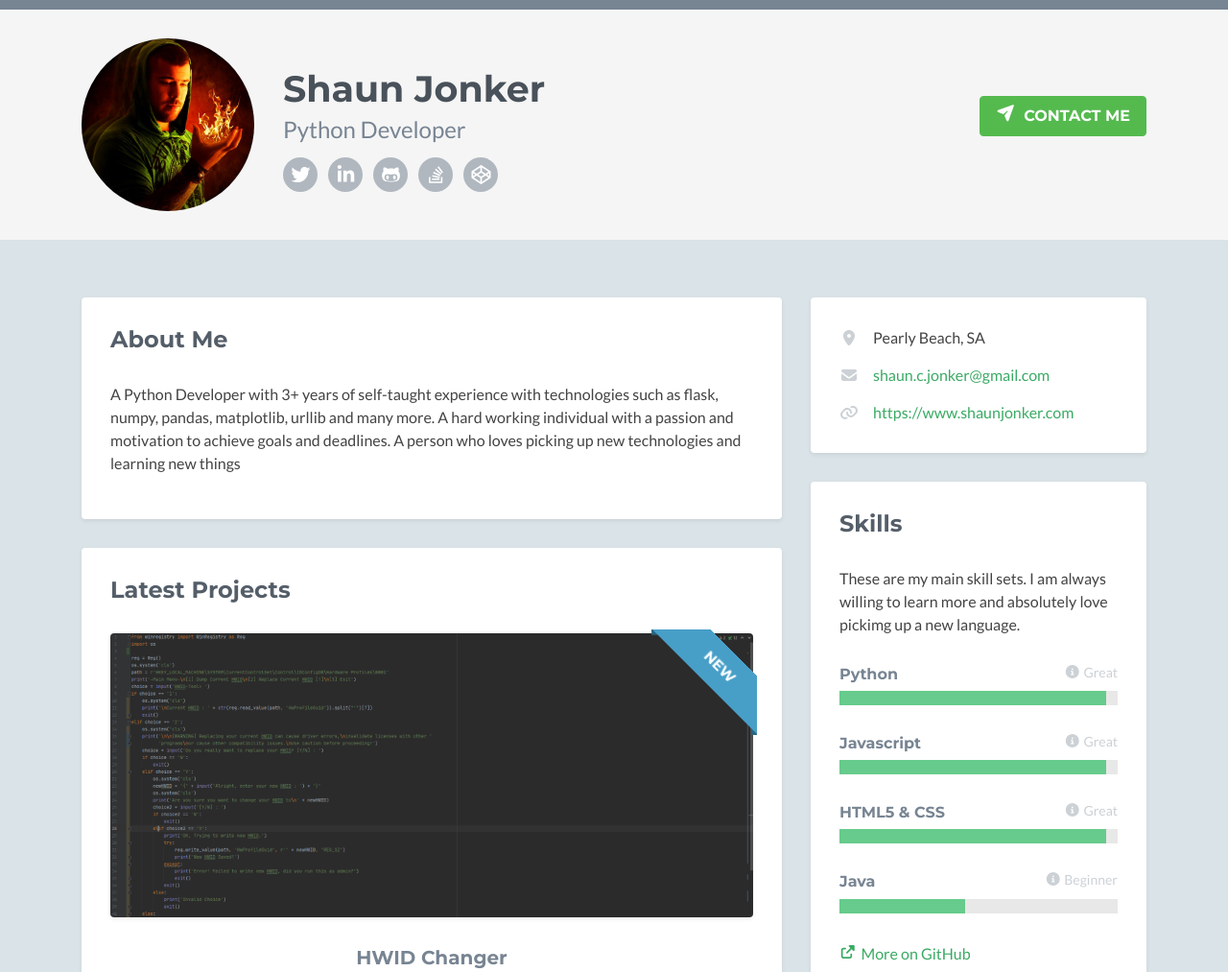
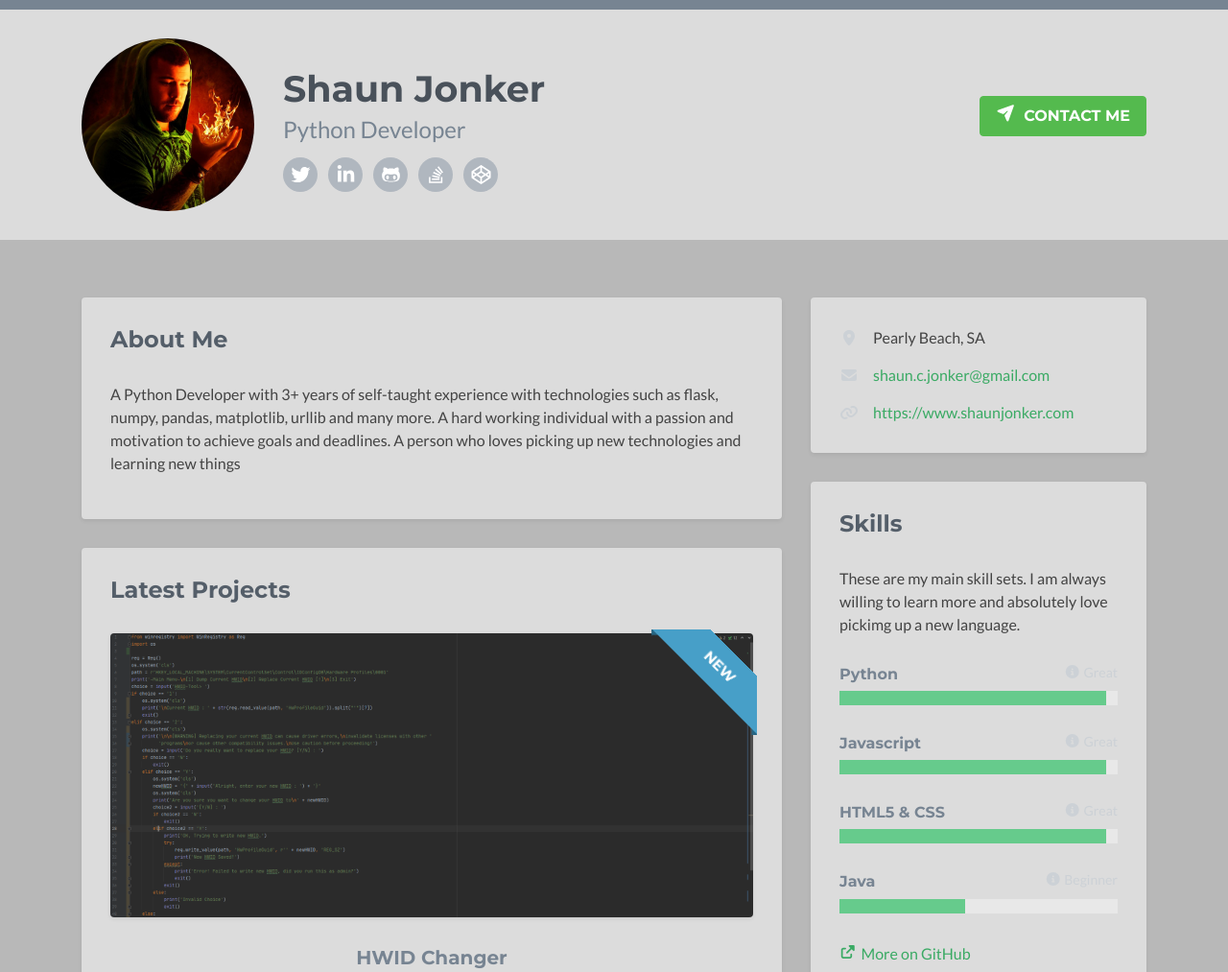
Before and after one commit to Shaun-Jonker/Shaun-Jonker.github.io, a plain HTML site: page index.html in a window 1280 px wide. Shown: the top 1013 px of the page at 96% size. Drawn offline with nearby package versions, Linux system fonts and the light colour scheme; no server answers; some icons are missing.

Commit message:
color change

```diff
--- a/assets/css/styles.css
+++ b/assets/css/styles.css
@@ -9,7 +9,7 @@
 body {
   font-family: 'Lato', arial, sans-serif;
   color: #434343;
-  background: #DAE3E7;
+  background: #B8B8B8;
   font-size: 16px;
   -webkit-font-smoothing: antialiased;
   -moz-osx-font-smoothing: grayscale;
@@ -124,7 +124,7 @@ a.dotted-link:hover {
 /* ======= Header ======= */
 .header {
   padding: 30px 0;
-  background: #f5f5f5;
+  background:#DCDCDC	;
   border-top: 10px solid #778492;
 }
 
@@ -192,7 +192,7 @@ a.dotted-link:hover {
 }
 
 .section .section-inner {
-  background: #fff;
+  background: #DCDCDC	;
   padding: 30px;
 }
 
--- a/index.html
+++ b/index.html
@@ -32,7 +32,7 @@
 
 <body>
     <!-- ******HEADER****** -->
-    <header class="header">
+    <header class="header" ">
         <div class="container clearfix">
             <img class="profile-image img-fluid float-left rounded-circle" src="assets/images/profile_image.jpg" alt="profile image" />
             <div class="profile-content float-left">
```
